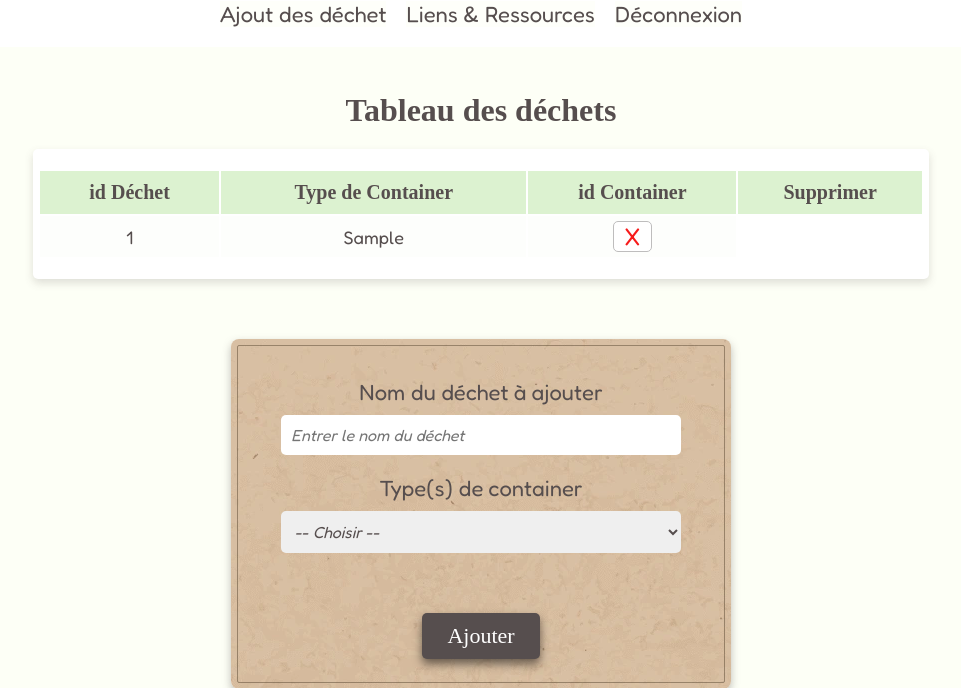
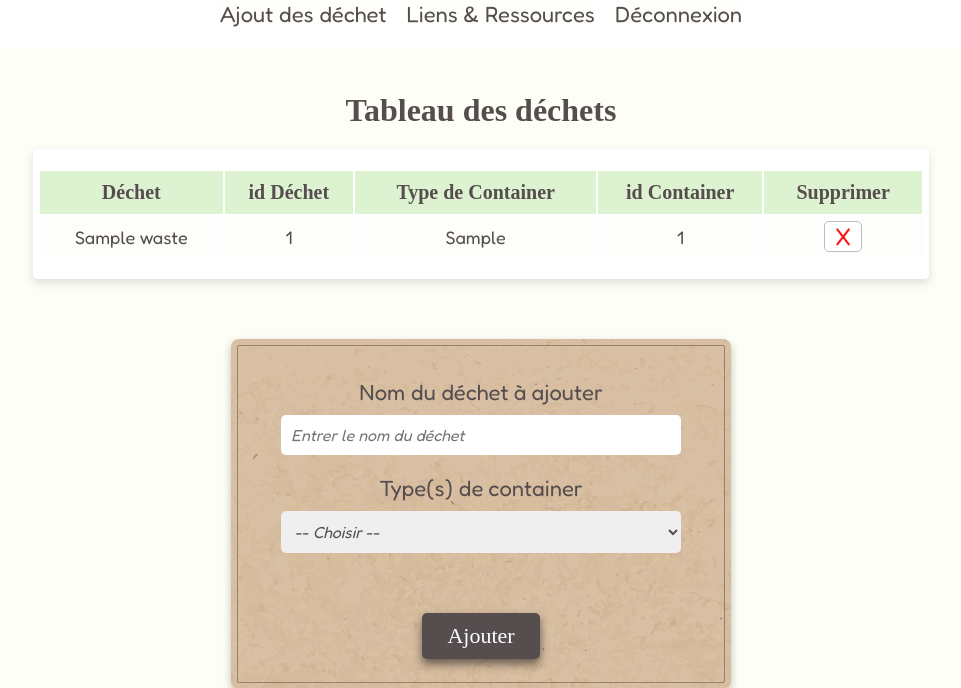
Before and after one commit to Anais-DZ/Verify-admin, a PHP site: page /adminWaste.php in a window 1280 px wide. Shown: the part 189-877 px from the top of the page, without its empty margins (159-1120 px from the left). Run offline with PHP 8.4, Linux system fonts and the light colour scheme; the visitor is signed in with stand-in values (Sample User, id 1); tables that the repository leaves empty or names only in its code hold one stand-in row (values such as "Sample post"); some web fonts are replaced.

Commit message:
correction taille tableau

```diff
--- a/adminWaste.php
+++ b/adminWaste.php
@@ -232,11 +232,11 @@
             foreach ($data as $waste) {
                 // Ajoute un élément au tableau avec le nom du déchet, l'id du déchet, l'id du container et le type du container
             $wastesTable .= "<tr>
-                                <td class='idWasteContainer>{$waste['name_waste']}</td>
-                                <td class='idWasteContainer>{$waste['id_waste']}</td>
+                                <td>{$waste['name_waste']}</td>
+                                <td>{$waste['id_waste']}</td>
                                 <td class='containerColumn'>{$waste['type_container']}</td>
-                                <td class='idWasteContainer>{$waste['id_container']}</td>
-                                <td class='idWasteContainer>
+                                <td>{$waste['id_container']}</td>
+                                <td>
                                     <form method='POST' action='adminWaste.php'>
                                         <input type='hidden' name='idWaste' value={$waste['id_waste']}>
                                         <button class='delete' type='submit' name='submitDeleteById'>X</button>
--- a/styles/administration.css
+++ b/styles/administration.css
@@ -126,10 +126,6 @@
         margin: 10px 2px;
     }
 
-    .idWasteContainer {
-        padding : 5px 0;
-    }
-
 }
 
 @media (min-width: 590px) {
--- a/styles/commun.css
+++ b/styles/commun.css
@@ -102,7 +102,7 @@
     justify-content: space-evenly;
     align-items: center;
     background: transparent;
-    margin-left: 10px;
+    margin-left: 30px;
 }
 
 .line {
@@ -160,7 +160,7 @@
     transform: translateX(-125%);
     transition: transform 0.7s cubic-bezier(0.18,0.89,0.32,1.27);
     z-index: 9;
-    margin-top: 380px;
+    margin-top: 300px;
 }
 
 .leftMenu.active {
--- a/view/viewAdminWaste.php
+++ b/view/viewAdminWaste.php
@@ -65,11 +65,11 @@
                         <table style='max-width: 1450px;'>
                             <thead>
                                 <tr>
-                                    <th class='idWasteContainer>Déchet</th>
+                                    <th>Déchet</th>
                                     <th class='idWasteContainer'>id Déchet</th>
                                     <th class='containerColumn'>Type de Container</th>
                                     <th class='idWasteContainer'>id Container</th>
-                                    <th class='idWasteContainer'>Supprimer</th>
+                                    <th>Supprimer</th>
                                 </tr>
                             </thead>
                             <tbody>
```
